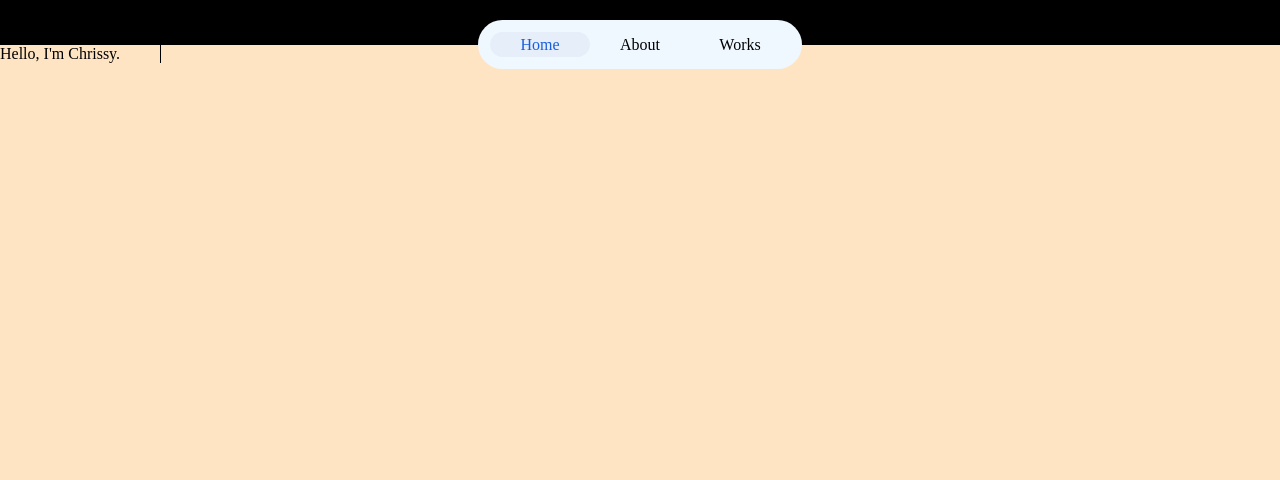
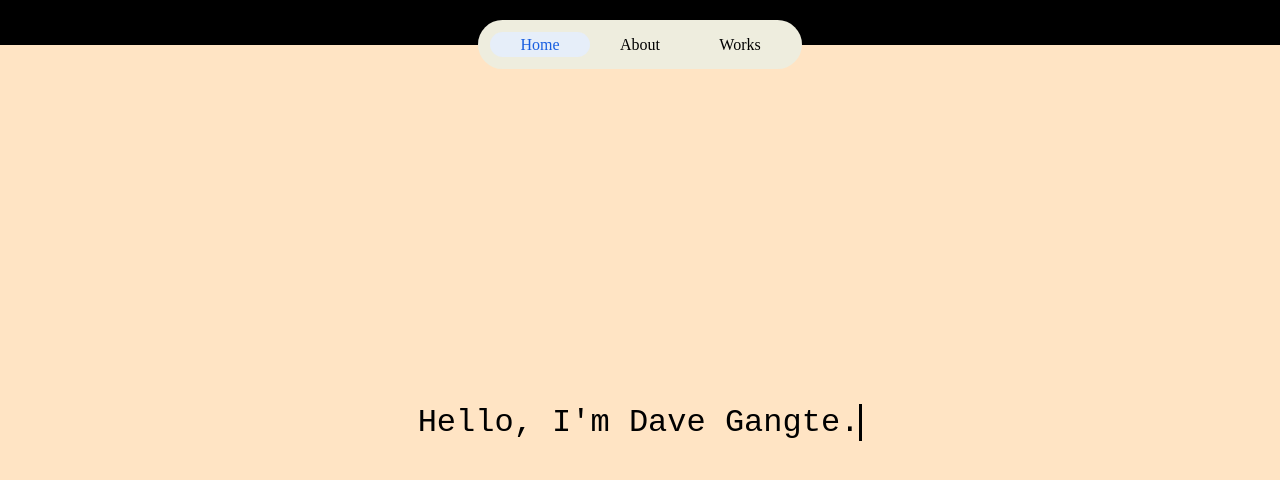
Before and after one commit to shagat/Portfolio-app, an Angular app: page / in a window 1280 px wide. Shown: the top 480 px of the page. Built offline with nearby package versions, Linux system fonts and the light colour scheme.

Commit message:
fixed the writer animation and also added color scheme but not fixed yet

```diff
--- a/src/app/components/first-section/first-section.component.css
+++ b/src/app/components/first-section/first-section.component.css
@@ -1,15 +1,17 @@
 .hero-typing.hero-animate{
-    width: 21px;
+    width: 21ch;
     border-right: 0.1em solid black;
+    font-family: 'Courier New', Courier, monospace;
+    font-size: 2em;
     animation: type 2.5s steps(20),
     writer 1s infinite alternate,
-    delete 0.5s, steps(5) 2.5s, type2 1s steps(4) 3s forwards, type3 3s steps(22,end) 6s forwards;
+    delete 0.5s steps(5) 2.5s, type2 1s steps(4) 3s forwards, type3 3s steps(22,end) 6s forwards;
     overflow: hidden;
     white-space: nowrap;
     cursor: pointer;
 }
 .hero-typing.hero-animate::before{
-    content: "Hello, I'm Christine";
+    content: "Hello, I'm Dave Gantge";
     animation: type2 1s steps(4) 3s forwards, type3 3s steps(22,end) 6s forwards;
 }
 
@@ -23,22 +25,22 @@
 }
 @keyframes type2{
     from{
-        width: 16ch;
-        content: "Hello, I'm Chrissy.";
+        width: 19ch;
+        content: "Hello, I'm Dave Gangte.";
     }
     to{
-        width: 20ch;
-        content: "Hello, I'm Chrissy.";
+        width: 23ch;
+        content: "Hello, I'm Dave Gangte.";
     }
 }
 @keyframes type3 {
     from {
-      width: 20ch;
-      content: "Hello, I'm Chrissy. Welcome to my Website!"
+      width: 23ch;
+      content: "Hello, I'm Dave Gangte. Welcome to my Website!"
     }
     to {
-      width: 42ch;
-      content: "Hello, I'm Chrissy. Welcome to my Website!"
+      width: 46ch;
+      content: "Hello, I'm Dave Gangte. Welcome to my Website!"
     }
   }
 
@@ -53,6 +55,6 @@
       width: 21ch;
     }
     to {
-      width: 16ch;
+      width: 19ch;
     }
   }
--- a/src/app/components/first-section/first-section.component.html
+++ b/src/app/components/first-section/first-section.component.html
@@ -1,6 +1,6 @@
 <section>
     <div class="hero-first">
-        <div class="hero-typing hero-animate">
+        <div class="hero-typing hero-animate" ngClass="typing ">
         </div>
     </div>
 </section>
--- a/src/app/components/nav-bar/nav-bar.component.css
+++ b/src/app/components/nav-bar/nav-bar.component.css
@@ -14,7 +14,7 @@
 .tabs{
     display: flex;
     position: relative;
-    background-color: aliceblue;
+    background-color: var(--light-color);
     box-shadow: 0 0 1px 1 rgba(#185ee0, 0.15), 0 6px 12px 0 rgba(#185ee0, 0.15);
     padding: 0.75rem;
     border-radius: 99px;
--- a/src/styles.css
+++ b/src/styles.css
@@ -7,6 +7,16 @@ You can add global styles to this file, and also import other style files
   padding: 0;
   box-sizing: border-box;
 }
+
+:root{
+    --primary-color:#E0DDAA;
+    --secondary-color:#203239;
+    --dark-color:#141E27;
+    --light-color:#EEEDDE;
+    --success-color: #5cb85c;
+    --error-color: #d9534f;
+}
+
 body{
   width: 100vw;
   height: 100vh;
@@ -27,7 +37,7 @@ body{
     scroll-snap-align: start;
     scroll-snap-stop: always;
     scroll-margin-top: 45px;
-    /* align-items: center;
-    justify-content: center; */
+    align-items: center;
+    justify-content: center;
     background-color: bisque;
 }
```
